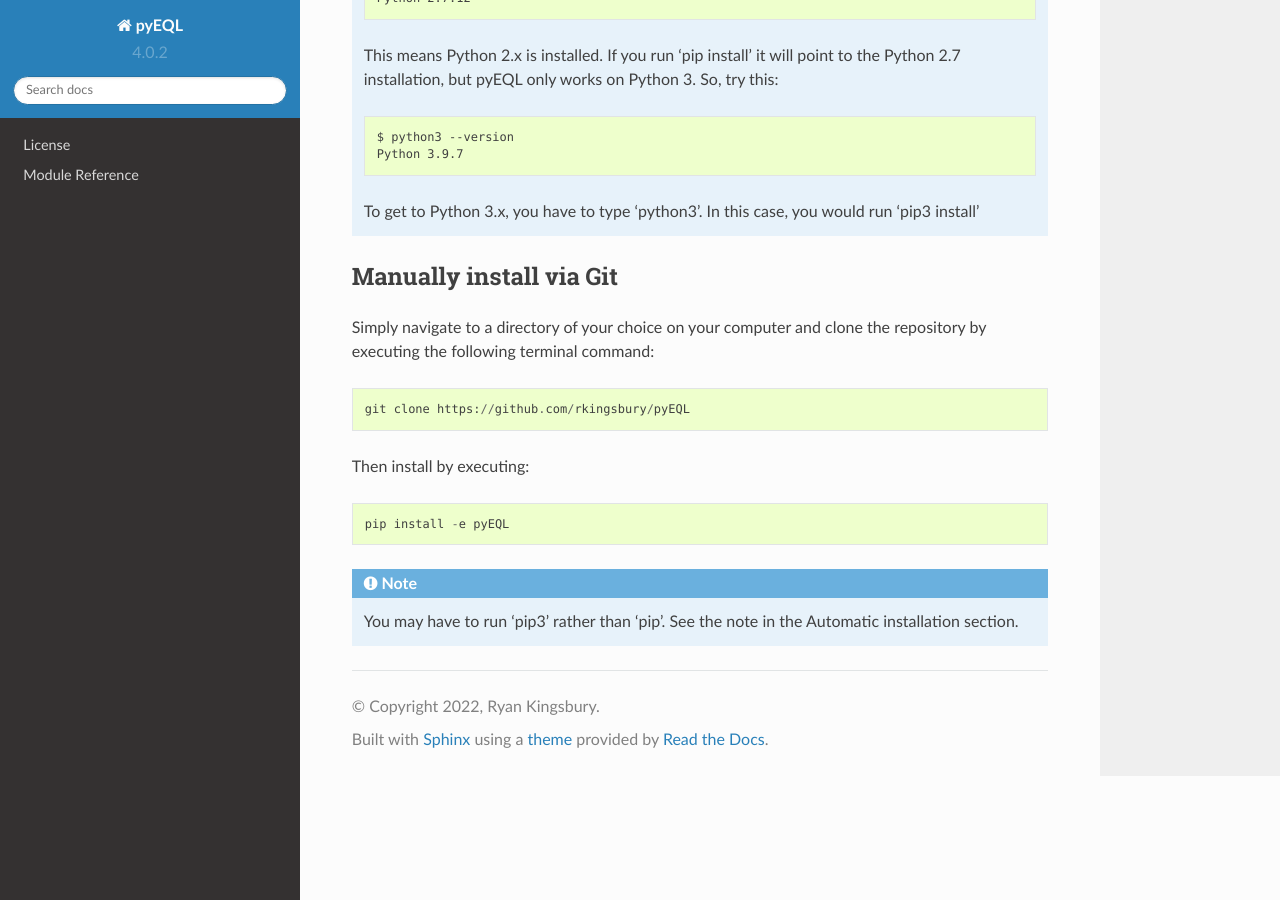
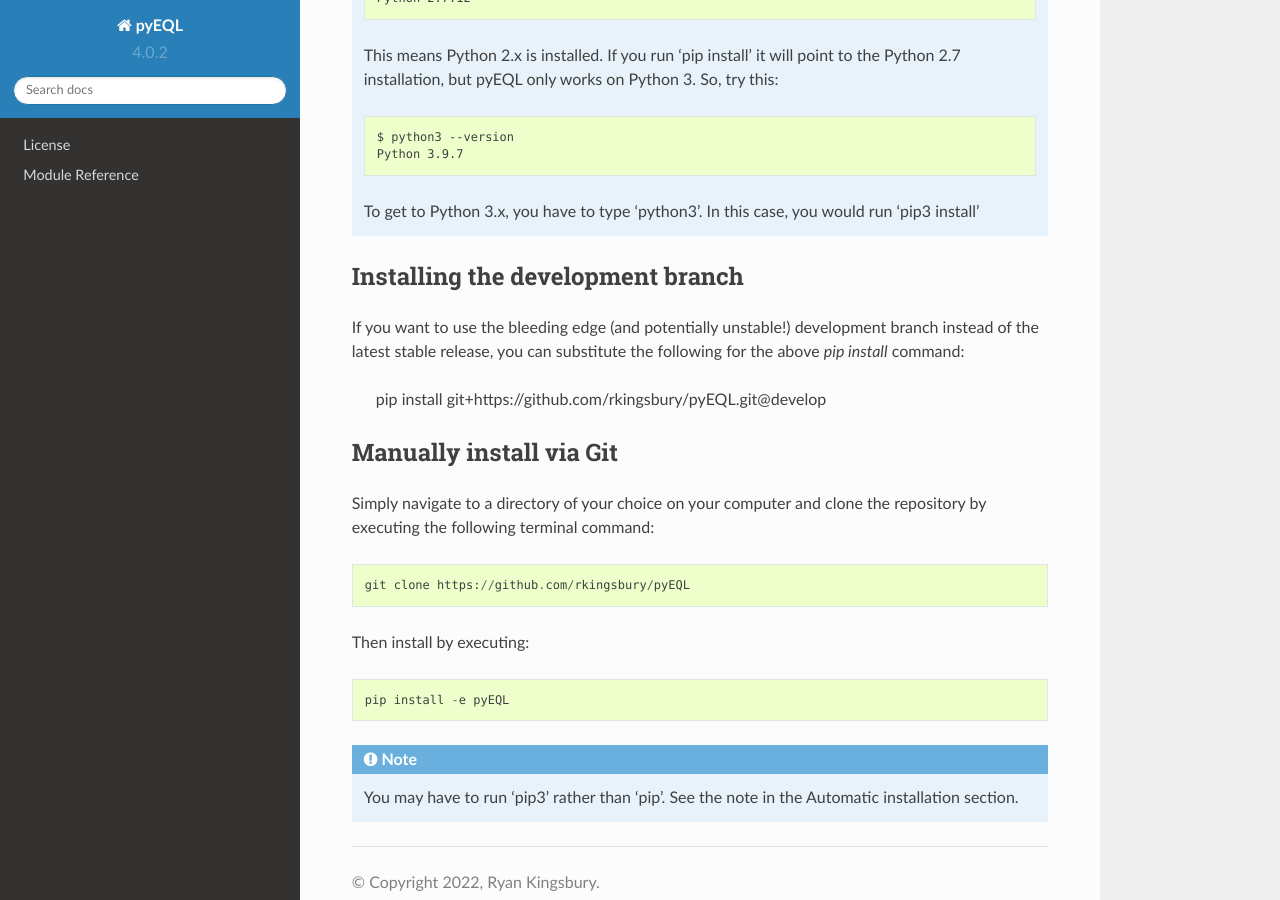
Before and after one commit to KingsburyLab/pyEQL, a Sphinx documentation site: the page built from docs/installation.rst, in a window 1280 px wide and 900 px high, scrolled down 995 px. Built offline with Sphinx 7.4.7 and the Read the Docs theme 2.0.0, drawn with Linux system fonts in a browser that asks for light colours.

Commit message:
docs: add instructions for dev branch

```diff
--- a/docs/installation.rst
+++ b/docs/installation.rst
@@ -46,6 +46,12 @@ This should automatically pull in the required dependencies as well.
 
     To get to Python 3.x, you have to type 'python3'. In this case, you would run 'pip3 install'
 
+Installing the development branch
+=================================
+If you want to use the bleeding edge (and potentially unstable!) development branch instead of the latest stable release, you can substitute the following for the above `pip install` command:
+
+    pip install git+https://github.com/rkingsbury/pyEQL.git@develop
+
 Manually install via Git
 ========================
 Simply navigate to a directory of your choice on your computer and clone the repository by executing the following terminal command::
```
